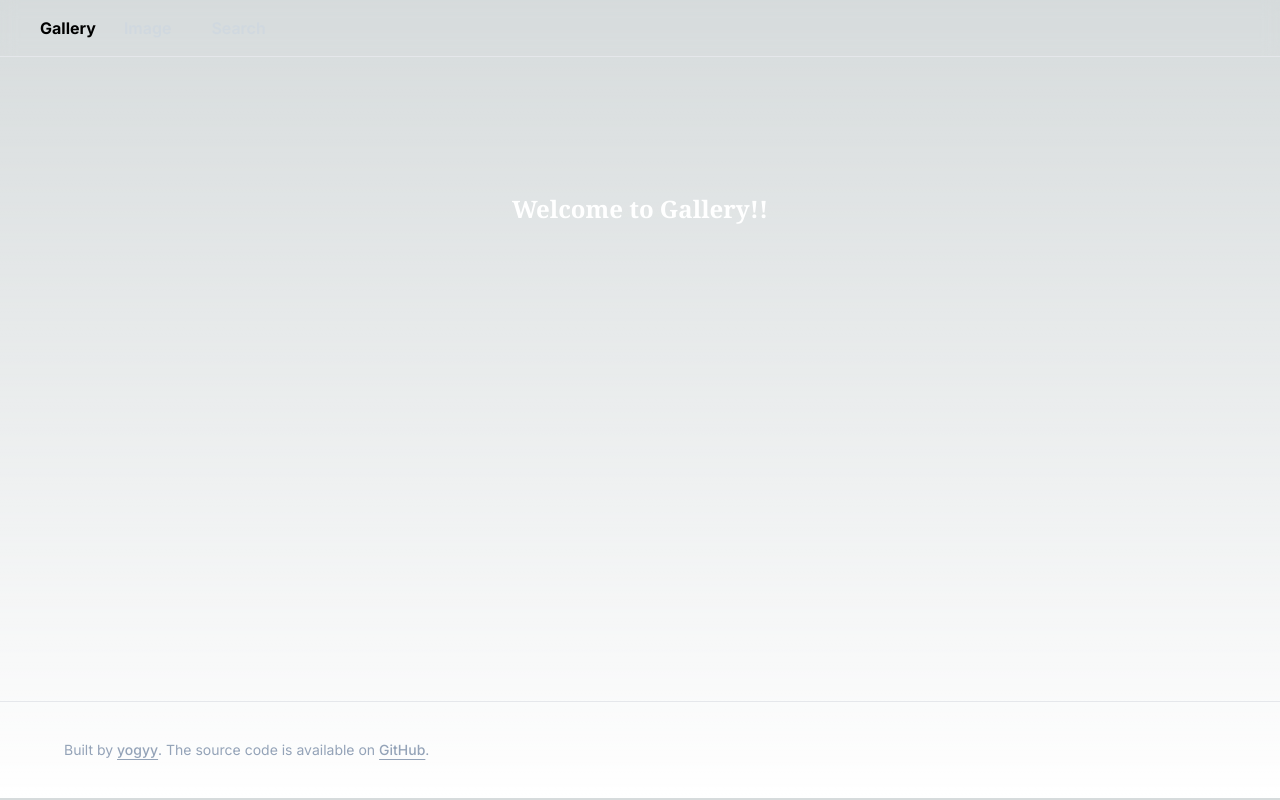
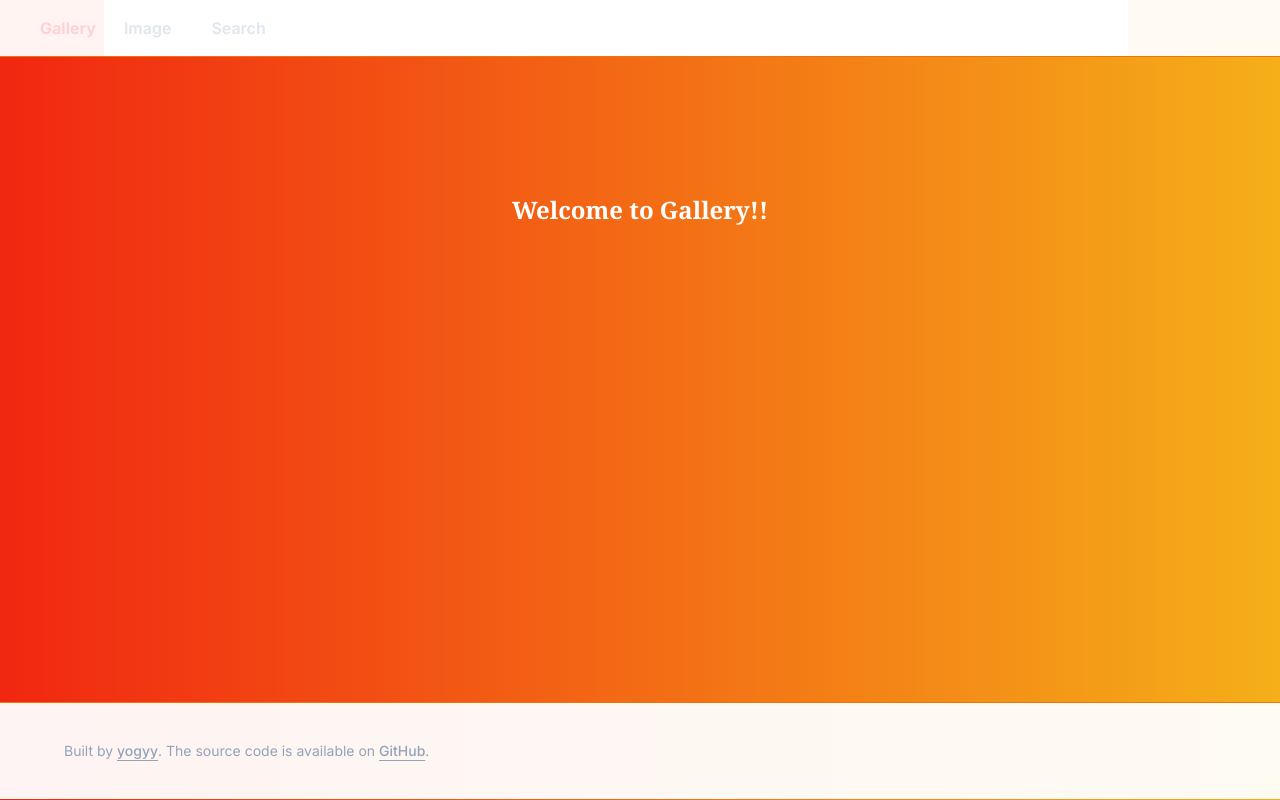
Before and after one commit to yogyy/Gallery, a Next.js app: page / in a window 1280 px wide. Built offline with nearby package versions, Linux system fonts and the light colour scheme.

Commit message:
add color

```diff
--- a/src/app/globals.css
+++ b/src/app/globals.css
@@ -2,26 +2,113 @@
 @tailwind components;
 @tailwind utilities;
 
-:root {
-  --foreground-rgb: 0, 0, 0;
-  --background-start-rgb: 214, 219, 220;
-  --background-end-rgb: 255, 255, 255;
+::-webkit-scrollbar {
+  width: 12px;
+}
+::-webkit-scrollbar-track {
+  background: #121212;
+}
+::-webkit-scrollbar-thumb {
+  --tw-bg-opacity: 1;
+  background-color: rgb(240 115 5 / var(--tw-bg-opacity));
 }
 
-@media (prefers-color-scheme: dark) {
+@layer base {
   :root {
-    --foreground-rgb: 255, 255, 255;
-    --background-start-rgb: 0, 0, 0;
-    --background-end-rgb: 0, 0, 0;
+    --background: 0 0% 100%;
+    --foreground: 240 10% 3.9%;
+
+    --muted: 240 4.8% 95.9%;
+    --muted-foreground: 240 3.8% 46.1%;
+
+    --popover: 0 0% 100%;
+    --popover-foreground: 240 10% 3.9%;
+
+    --card: 0 0% 100%;
+    --card-foreground: 240 10% 3.9%;
+
+    --border: 240 5.9% 90%;
+    --input: 240 5.9% 90%;
+
+    --primary: 240 5.9% 10%;
+    --primary-foreground: 0 0% 98%;
+
+    --secondary: 240 4.8% 95.9%;
+    --secondary-foreground: 240 5.9% 10%;
+
+    --accent: 240 4.8% 95.9%;
+    --accent-foreground: 240 5.9% 10%;
+
+    --destructive: 0 84.2% 60.2%;
+    --destructive-foreground: 0 0% 98%;
+
+    --ring: 240 5% 64.9%;
+
+    --radius: 0.5rem;
+  }
+
+  .dark {
+    --background: 240 10% 3.9%;
+    --foreground: 0 0% 98%;
+
+    --muted: 240 3.7% 15.9%;
+    --muted-foreground: 240 5% 64.9%;
+
+    --popover: 240 10% 3.9%;
+    --popover-foreground: 0 0% 98%;
+
+    --card: 240 10% 3.9%;
+    --card-foreground: 0 0% 98%;
+
+    --border: 240 3.7% 15.9%;
+    --input: 240 3.7% 15.9%;
+
+    --primary: 0 0% 98%;
+    --primary-foreground: 240 5.9% 10%;
+
+    --secondary: 240 3.7% 15.9%;
+    --secondary-foreground: 0 0% 98%;
+
+    --accent: 240 3.7% 15.9%;
+    --accent-foreground: 0 0% 98%;
+
+    --destructive: 0 62.8% 30.6%;
+    --destructive-foreground: 0 85.7% 97.3%;
+
+    --ring: 240 3.7% 15.9%;
+  }
+  * {
+    @apply border-prim;
+  }
+  body {
+    @apply text-text;
+    color-scheme: dark;
+    background: #f12711; /* fallback for old browsers */
+    background: -webkit-linear-gradient(
+      to right,
+      #f12711,
+      #f5af19
+    ); /* Chrome 10-25, Safari 5.1-6 */
+    background: linear-gradient(to right, #f12711, #f5af19);
+  }
+  input:-webkit-autofill,
+  input:-webkit-autofill:hover,
+  input:-webkit-autofill:focus,
+  input:-webkit-autofill:active {
+    transition: background-color 5000s ease-in-out 0s;
+  }
+  a:focus-visible {
+    @apply ring-offset-0 border-none outline-none;
   }
 }
 
-body {
-  color: rgb(var(--foreground-rgb));
-  background: linear-gradient(
-      to bottom,
-      transparent,
-      rgb(var(--background-end-rgb))
-    )
-    rgb(var(--background-start-rgb));
+@layer components {
+  .anchorfooter {
+    @apply font-medium underline underline-offset-4;
+  }
+  .anchorfooter:focus-visible,
+  .anchorfooter:hover,
+  .anchorfooter:active {
+    @apply decoration-acc underline-offset-8 text-acc transition-all duration-300 ease-out;
+  }
 }
--- a/tailwind.config.js
+++ b/tailwind.config.js
@@ -16,6 +16,52 @@ module.exports = {
       },
     },
     extend: {
+      colors: {
+        border: 'hsl(var(--border))',
+        input: 'hsl(var(--input))',
+        ring: 'hsl(var(--ring))',
+        background: 'hsl(var(--background))',
+        foreground: 'hsl(var(--foreground))',
+        primary: {
+          DEFAULT: 'hsl(var(--primary))',
+          foreground: 'hsl(var(--primary-foreground))',
+        },
+        secondary: {
+          DEFAULT: 'hsl(var(--secondary))',
+          foreground: 'hsl(var(--secondary-foreground))',
+        },
+        destructive: {
+          DEFAULT: 'hsl(var(--destructive))',
+          foreground: 'hsl(var(--destructive-foreground))',
+        },
+        muted: {
+          DEFAULT: 'hsl(var(--muted))',
+          foreground: 'hsl(var(--muted-foreground))',
+        },
+        accent: {
+          DEFAULT: 'hsl(var(--accent))',
+          foreground: 'hsl(var(--accent-foreground))',
+        },
+        popover: {
+          DEFAULT: 'hsl(var(--popover))',
+          foreground: 'hsl(var(--popover-foreground))',
+        },
+        card: {
+          DEFAULT: 'hsl(var(--card))',
+          foreground: 'hsl(var(--card-foreground))',
+        },
+        hitam: '#121212',
+        text: '#fed2d3',
+        bg: '#000000',
+        prim: '#f07305',
+        sec: '#232201',
+        acc: '#f0e805',
+      },
+      borderRadius: {
+        lg: 'var(--radius)',
+        md: 'calc(var(--radius) - 2px)',
+        sm: 'calc(var(--radius) - 4px)',
+      },
       keyframes: {
         'accordion-down': {
           from: { height: 0 },
@@ -30,9 +76,12 @@ module.exports = {
         'accordion-down': 'accordion-down 0.2s ease-out',
         'accordion-up': 'accordion-up 0.2s ease-out',
       },
-    },
-    minHeight: {
-      sekrin: 'calc(100vh - 156px)',
+      boxShadow: {
+        neon: "0 0 5px theme('colors.orange.200'), 0 0 20px theme('colors.orange.700')",
+      },
+      minHeight: {
+        sekrin: 'calc(100vh - 155px)',
+      },
     },
   },
   plugins: [require('tailwindcss-animate')],
```
